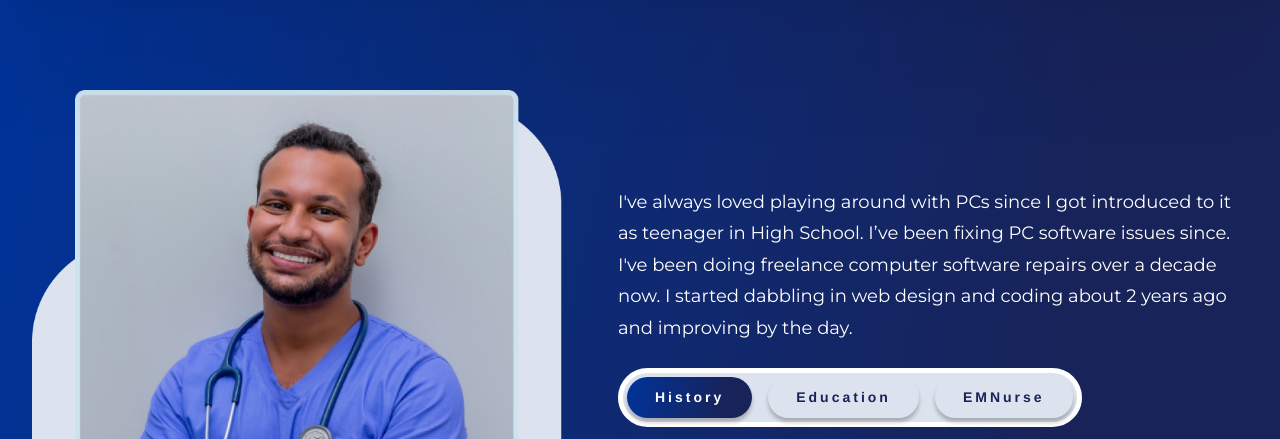
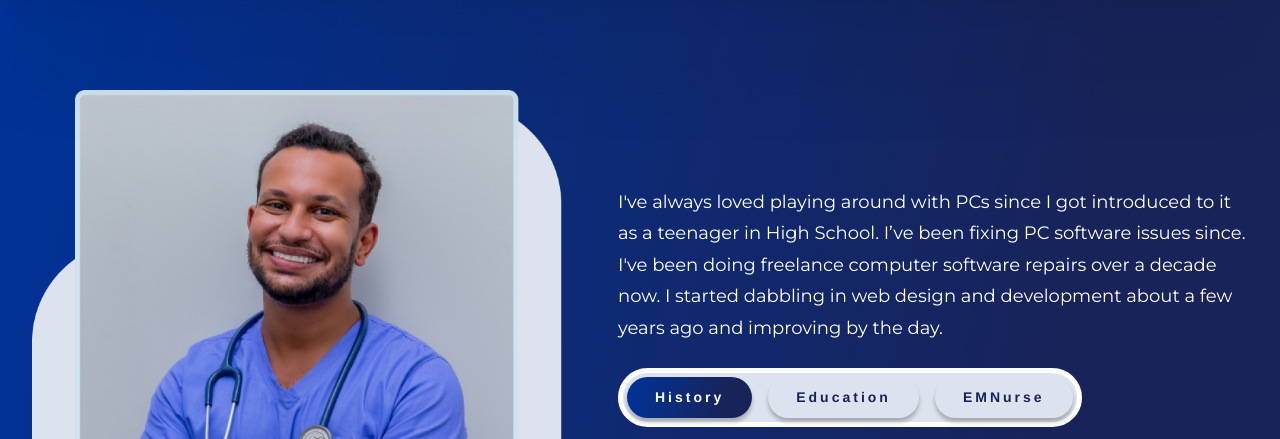
Before and after one commit to Nuestman/numanusman, a plain HTML site: page aboutusman.html in a window 1280 px wide. Shown: the part 96-535 px from the top of the page. Drawn offline with Linux system fonts and the light colour scheme; files whose address does not match are found by name; a web font is replaced by a local one.

Commit message:
Update aboutusman.html
Added education and EM Nurse info and cleared the placeholders

```diff
--- a/aboutusman.html
+++ b/aboutusman.html
@@ -48,9 +48,9 @@
                         <div id="History" class="accordion-body tabcontent">
                             <div class="hero-accordion-text">
                                 <p class="fs-med">
-                                    I've always loved playing around with PCs since I got introduced to it as teenager in High School. I’ve been fixing PC software issues since.
+                                    I've always loved playing around with PCs since I got introduced to it as a teenager in High School. I’ve been fixing PC software issues since.
                                     I've been doing freelance computer software repairs over a decade now.
-                                    I started dabbling in web design and coding  about 2 years ago and improving by the day.
+                                    I started dabbling in web design and development  about a few years ago and improving by the day.
                                 </p>
                             </div>
                         </div>
@@ -58,9 +58,9 @@
                         <div id="Education" class="accordion-body tabcontent">
                             <div class="hero-accordion-text">
                                 <p class="fs-med">
-                                    Pin web design and coding  about 2 years I've always loved playing around with PCs since I got introduced to it as teenager in High School. I’ve been fixing PC software issues since.
-                                    repairs over a decade now.and coding  about 2 years ago and improving by the day.
-                                    I started dabbling in web design I've been doing freelance computer software.
+                                    My journey in healthcare is built on a strong educational foundation, starting with a Diploma in Registered General Nursing from the renouned Berekum Nursing &amp; Midwifery Training College, followed by a BSc in Emergency Nursing from KNUST.
+                                    In addition to my formal nursing education, I'm a self-taught Web Developer. I’ve independently developed skills in IT, particularly in web development, to bring digital solutions into healthcare environments.
+                                    This unique blend of medical and technical expertise enables me to drive efficiency and innovation within emergency care settings.
                                 </p>
                             </div>
                         </div>
@@ -68,9 +68,9 @@
                         <div id="Emnurse" class="accordion-body tabcontent">
                             <div class="hero-accordion-text">
                                 <p class="fs-med">
-                                    I've always loved playing around with PCs since I got introduced to it as teenager in High School. I’ve been fixing PC software issues since.
-                                    I've been doing freelance computer software repairs over a decade now.
-                                    I started dabbling in web design and coding  about 2 years ago and improving by the day.
+                                    As an experienced Emergency Nurse and Supervisor in the dynamic AGAHF Emergency Department, I’m dedicated to providing swift, compassionate care during critical situations.
+                                    My role involves managing first aid posts, 2IC assigning &amp; supervising nursing duties, conducting nursing research, coordinating training, and ensuring smooth operations to support both patients and healthcare staff.
+                                    With over a decade of experience, a focus on efficient emergency response and quality care, I aim to make a meaningful impact in every shift.
                                 </p>
                             </div>
                         </div>
```
